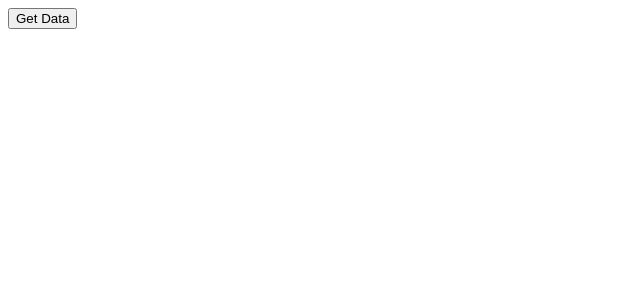
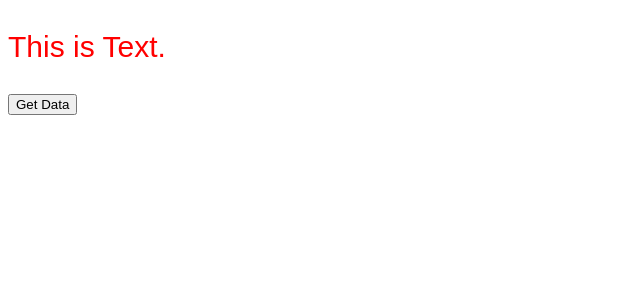
Before and after one commit to hirooutdoor/TS_React_basic_pr, a React (Create React App) app: page / in a window 1280 px wide. Shown: the top 300 px of the page, without its empty margins (0-640 px from the left). Built offline with nearby package versions, Linux system fonts and the light colour scheme.

Commit message:
set functional component type

```diff
--- a/src/App.tsx
+++ b/src/App.tsx
@@ -3,6 +3,7 @@ import { useState } from "react";
 import { Todo } from "./Todo";
 import "./styles.css";
 import { TodoType } from "./types/todo";
+import { Text } from "./Text";
 
 export default function App() {
   const [todos, setTodos] = useState<Array<TodoType>>([]);
@@ -17,6 +18,7 @@ export default function App() {
 
   return (
     <div className="App">
+      <Text color={"red"} fontSize={"30px"} />
       <button onClick={onClickFetchData}>Get Data</button>
       {todos.map((todo) => (
         <Todo
--- /dev/null
+++ b/src/Text.tsx
@@ -0,0 +1,11 @@
+import { VFC } from "react";
+
+type Props = {
+  color: string;
+  fontSize: string;
+};
+
+export const Text: VFC<Props> = (props) => {
+  const { color, fontSize } = props;
+  return <p style={{ color, fontSize }}>This is Text.</p>;
+};
--- a/src/Todo.tsx
+++ b/src/Todo.tsx
@@ -1,6 +1,7 @@
+import { VFC } from "react";
 import { TodoType } from "./types/todo";
 
-export const Todo = (props: Omit<TodoType, "id">) => {
+export const Todo: VFC<Omit<TodoType, "id">> = (props) => {
   const { title, userId, completed = false } = props;
   const completeMMark = completed ? "D" : "ND";
   return <p>{`${completeMMark} ${title}(User ID:${userId})`}</p>;
```
